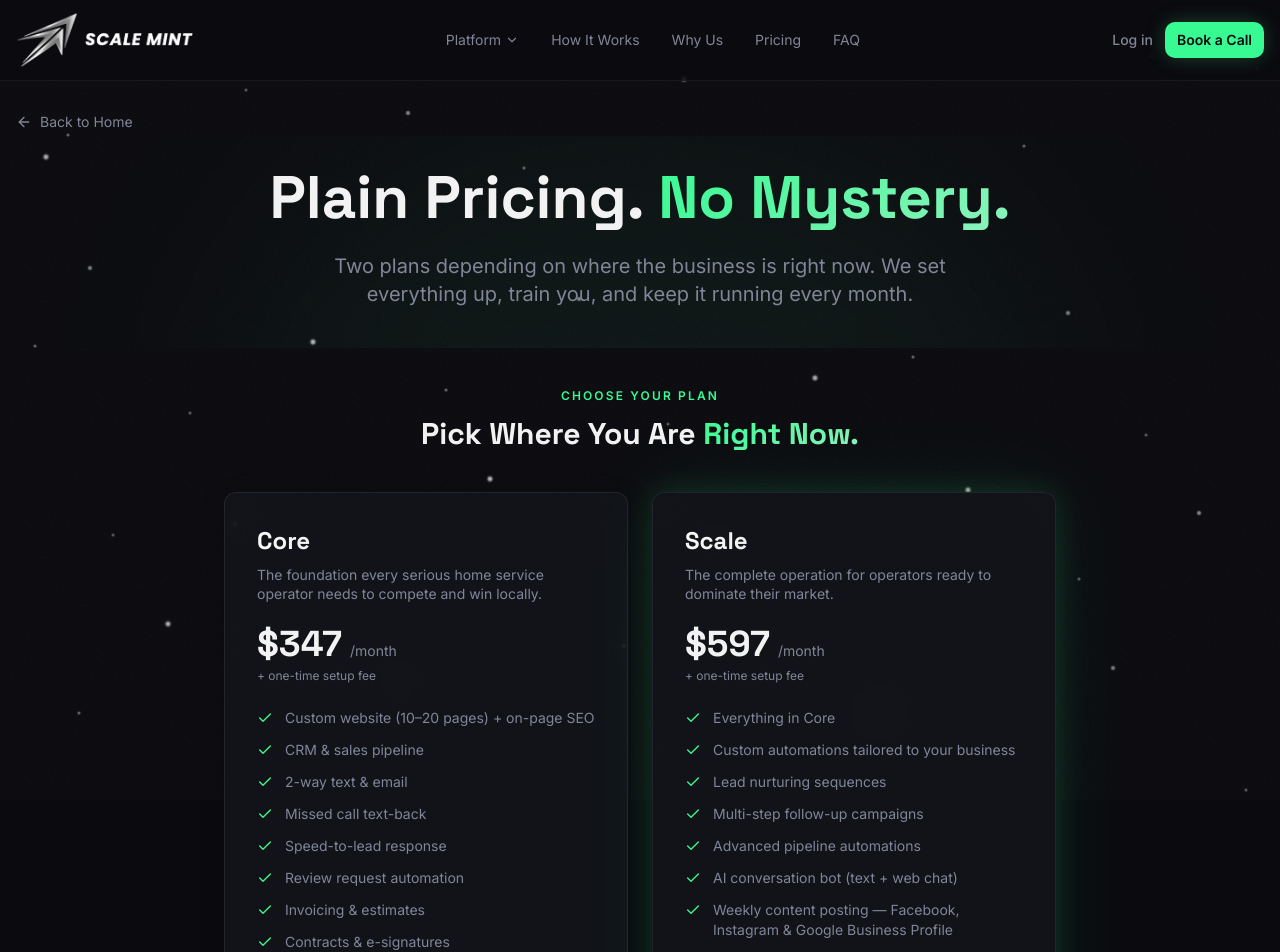
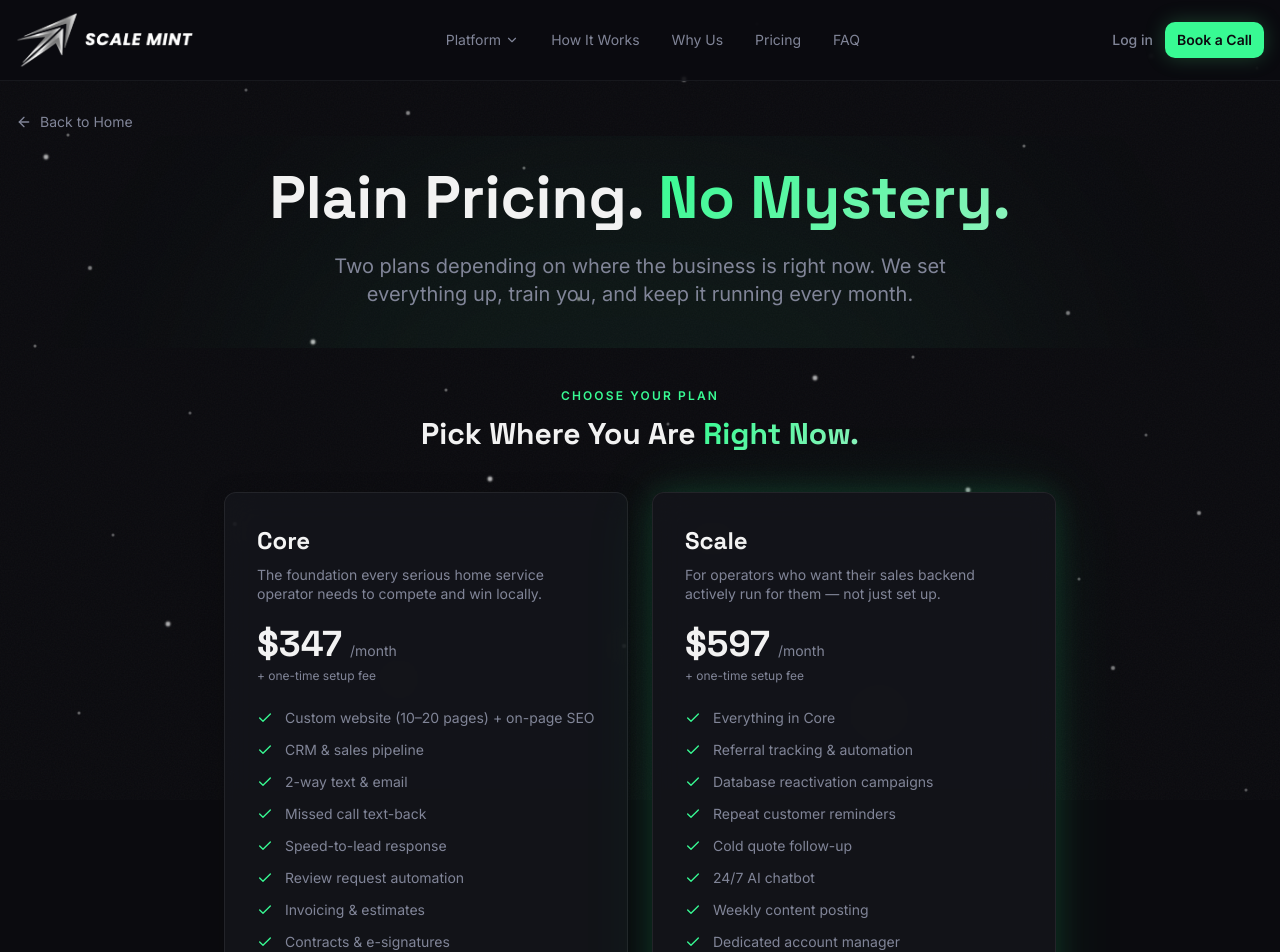
Before and after one commit to jcdammert/scale-mint, a Next.js app: page /pricing in a window 1280 px wide. Shown: the top 952 px of the page. Built offline with nearby package versions, Linux system fonts and the light colour scheme.

Commit message:
Update Scale plan description and feature list

```diff
--- a/src/app/pricing/page.tsx
+++ b/src/app/pricing/page.tsx
@@ -24,12 +24,12 @@ const coreFeatures = [
 
 const scaleFeatures = [
   "Everything in Core",
-  "Custom automations tailored to your business",
-  "Lead nurturing sequences",
-  "Multi-step follow-up campaigns",
-  "Advanced pipeline automations",
-  "AI conversation bot (text + web chat)",
-  "Weekly content posting — Facebook, Instagram & Google Business Profile",
+  "Referral tracking & automation",
+  "Database reactivation campaigns",
+  "Repeat customer reminders",
+  "Cold quote follow-up",
+  "24/7 AI chatbot",
+  "Weekly content posting",
   "Dedicated account manager",
   "Monthly strategy call",
 ];
@@ -175,7 +175,7 @@ export default function PricingPage() {
               </h3>
 
               <p className="mt-2 text-sm text-muted-foreground leading-snug">
-                The complete operation for operators ready to dominate their market.
+                For operators who want their sales backend actively run for them — not just set up.
               </p>
 
               <div className="mt-5 flex items-baseline gap-2">
```
